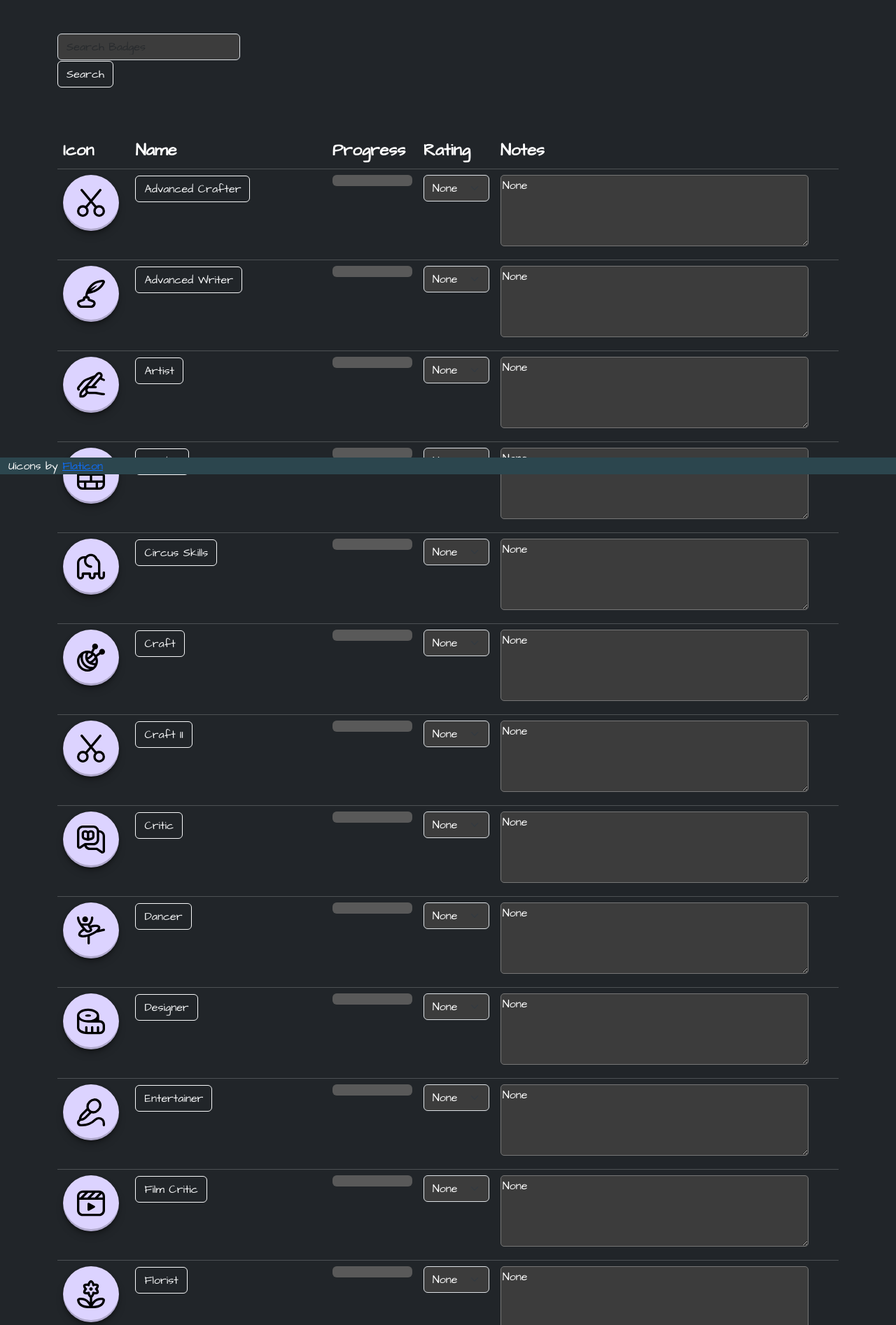
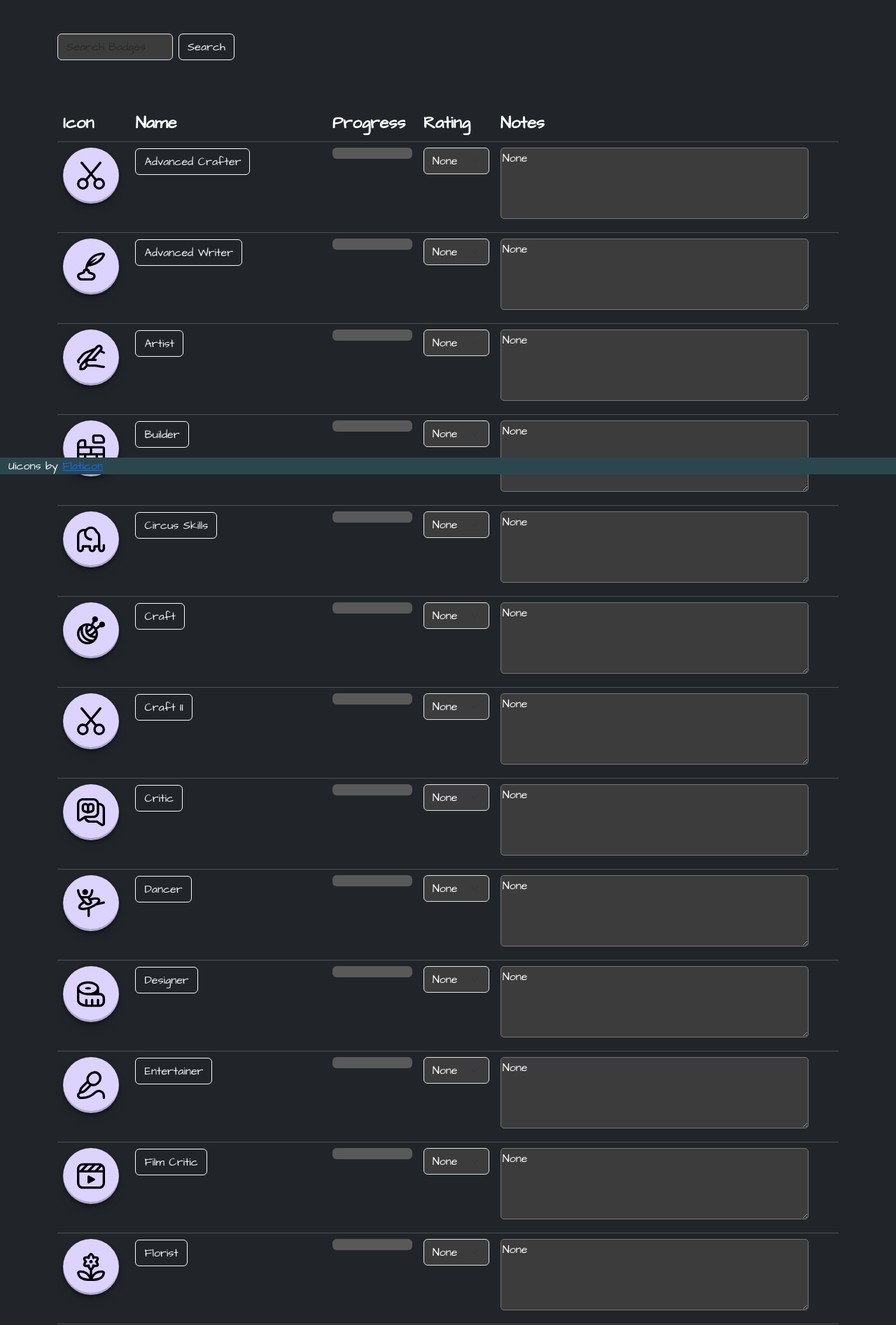
Before and after one commit to LisaS7/RebelBadgeTracker, a Flask app: page /badges in a window 1280 px wide. Shown: the part 122-2016 px from the top of the page at 70% size. Run offline with Flask 3, Linux system fonts and the light colour scheme; data comes from the database, SQL or seed files in the repository.

Commit message:
Minor style changes

```diff
--- a/flask_app/templates/badge_table.html
+++ b/flask_app/templates/badge_table.html
@@ -1,8 +1,9 @@
 <div class="row">
-<form class="form-inline w-25 my-2 my-lg-0">
-  <input class="form-control mr-sm-2" name="search" type="search" placeholder="Search Badges" aria-label="Search">
-  <button class="btn btn-outline-light my-2 my-sm-0" type="submit">Search</button>
-</form></div>
+<form class="form-group w-25 my-2 my-lg-0 d-flex flex-nowrap">
+  <input class="form-control mr-2" name="search" type="search" placeholder="Search Badges" aria-label="Search">
+  <button class="btn btn-outline-light mx-2" type="submit">Search</button>
+</form>
+</div>
 <table id="badge-table" class="table table-dark">
   <thead>
     <tr>
@@ -31,7 +32,6 @@
         aria-valuemax="100"
       >
         <div class="progress-bar" style="width: {{ badge.percentage }}%">
-          {{ badge.percentage | percentage_format }}
         </div>
       </div></td>
       <td><select class="ratingSelect form-select" data-column-id="rating" data-element-id="{{badge.id}}" data-element-value="{{badge.rating}}">
```
